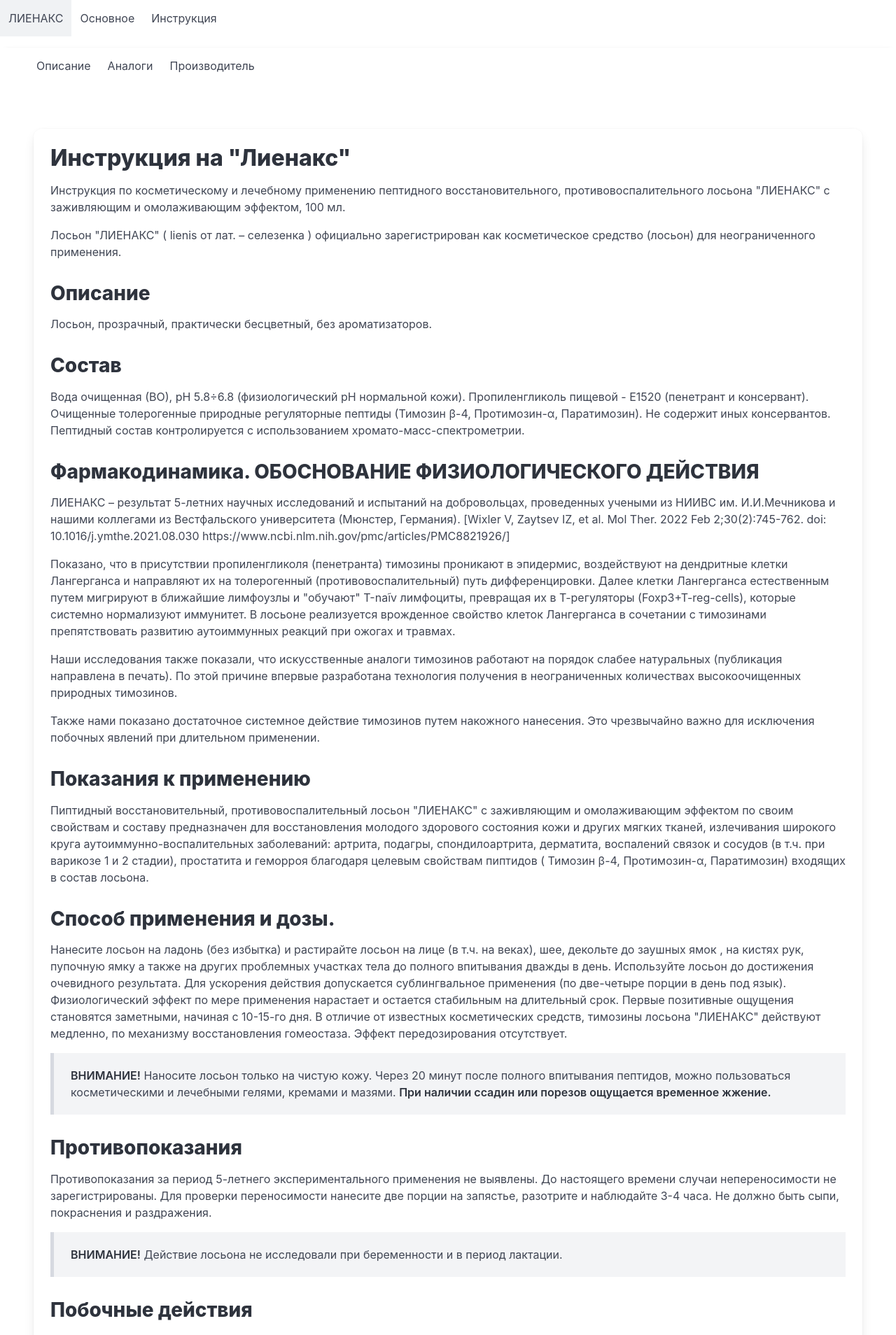
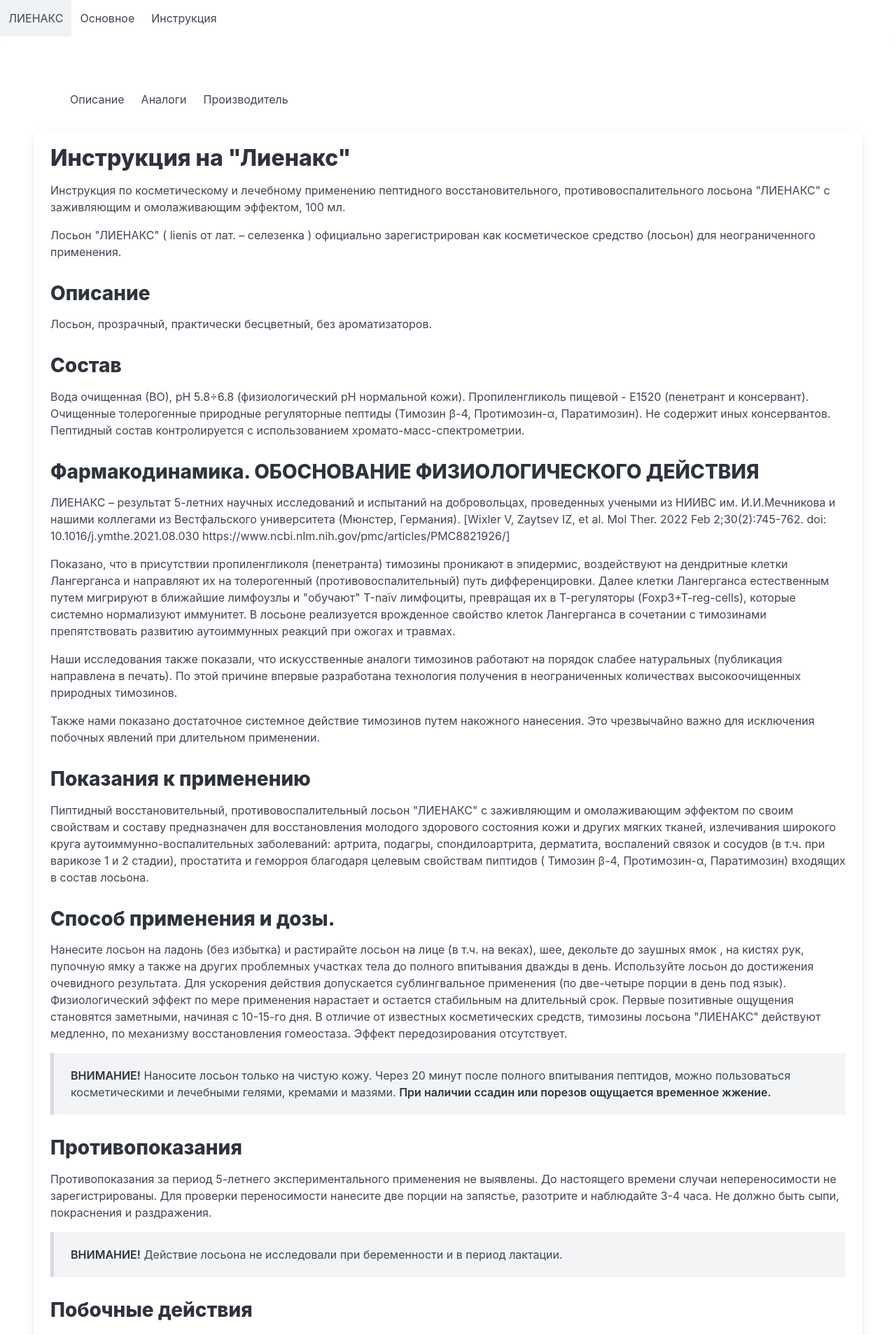
Before and after one commit to w3craft/lienax, a Jekyll site: the page built from index.html, in a window 1280 px wide. Shown: the top 1908 px of the page at 70% size. Built offline with Jekyll 4.4.1, drawn with Linux system fonts in a browser that asks for light colours.

Commit message:
Update index.html

```diff
--- a/index.html
+++ b/index.html
@@ -5,9 +5,10 @@
 ---
 <main class="card">
 
-  {% include menu.html %}
+
 
   <section class="section">
+    {% include menu.html %}
     <div class="card">
       <div class="card-content">
       <div class="content">
```
